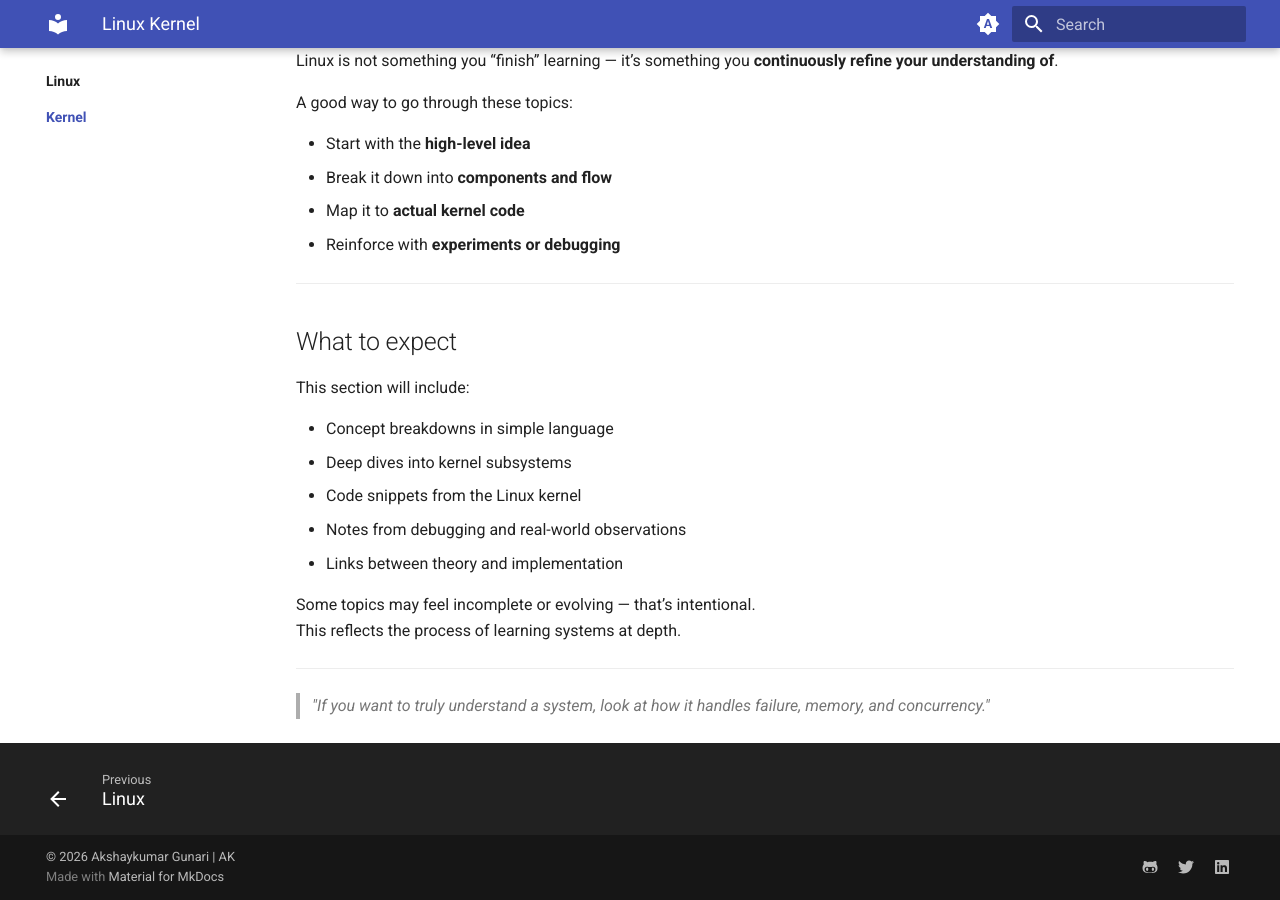
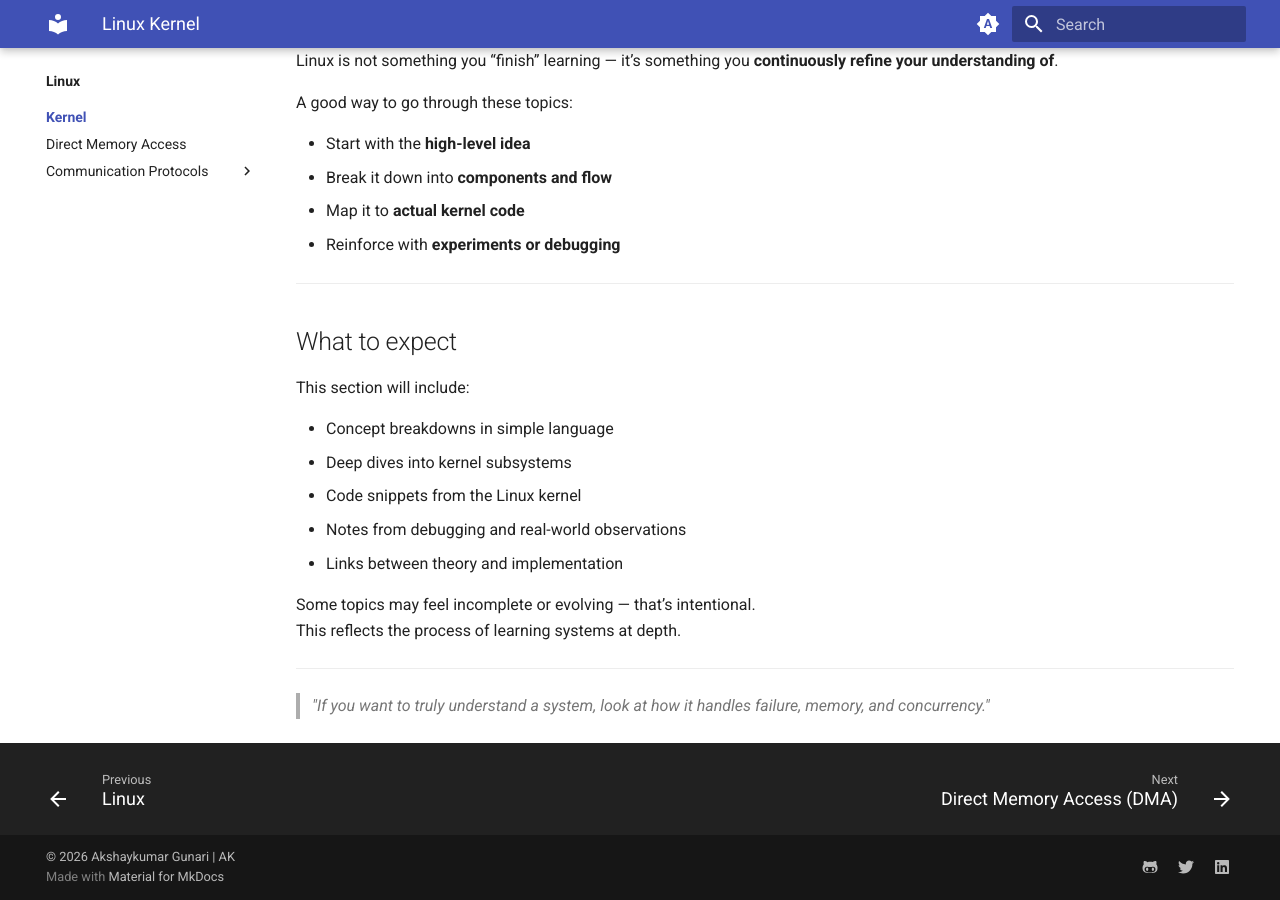
Before and after one commit to akshaykumar-gunari/explore-with-ak, an MkDocs documentation site: the page built from docs/linux/kernel/index.md, in a window 1280 px wide and 900 px high, scrolled down 1015 px. Built offline with MkDocs 1.6.1 and Material for MkDocs 9.7.7, drawn with Linux system fonts in a browser that asks for light colours.

Commit message:
Added pages for Communication Protocols

```diff
--- a/mkdocs.yml
+++ b/mkdocs.yml
@@ -60,6 +60,17 @@ nav:
       - linux/index.md
       - Kernel:
           - linux/kernel/index.md
+          - Direct Memory Access:
+            - linux/kernel/dma/index.md
+          - Communication Protocols:
+            - linux/kernel/protocols/index.md
+            - i2c:
+              - linux/kernel/protocols/i2c/index.md
+            - i3c:
+              - linux/kernel/protocols/i3c/index.md
+            - spi:
+              - linux/kernel/protocols/spi/index.md
+
   - AI & ML:
       - ai-ml/index.md
   - Mathematics:
```
Also changed, not shown: docs/linux/kernel/protocols/i2c/index.md (added, +1 -0 lines), docs/linux/kernel/protocols/i3c/index.md (added, +1 -0 lines), docs/linux/kernel/protocols/index.md (added, +1 -0 lines), docs/linux/kernel/protocols/spi/index.md (added).
